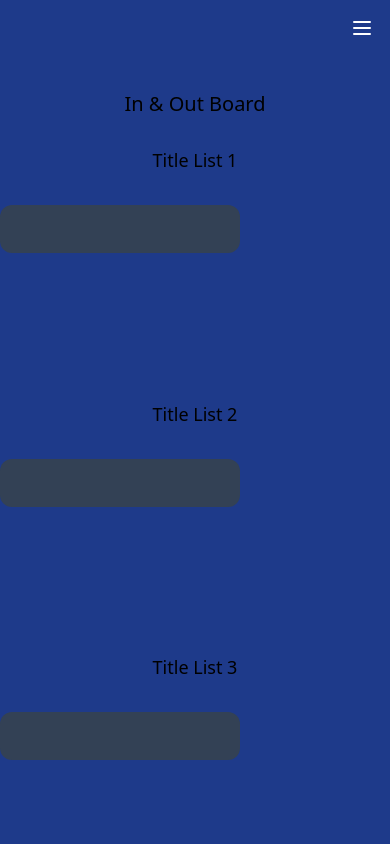
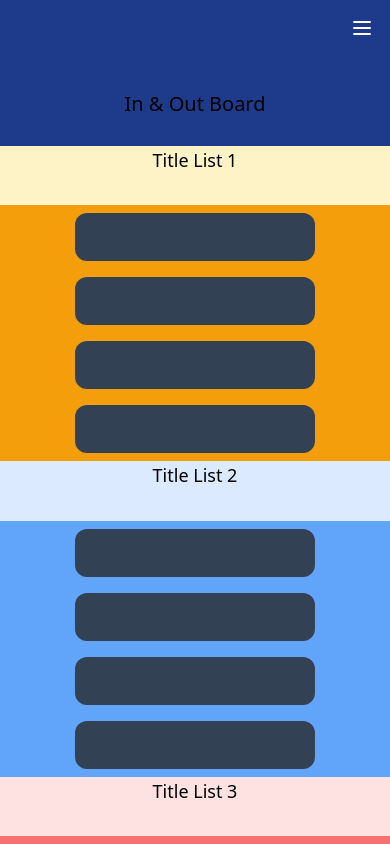
Before and after one commit to Suberror27/in_out_board, a Next.js app: page / in a window 390 px wide. Built offline with nearby package versions, Linux system fonts and the light colour scheme.

Commit message:
Added some cards that serve as list names and made them align center and also made it responsive for PC

```diff
--- a/pages/index.js
+++ b/pages/index.js
@@ -11,61 +11,68 @@ export default function Home() {
         </Head>
         <main id="mainContainer" className="bg-blue-900">
             <NavigationBar />
-          <div className="h-screen grid grid-rows-[10vh_1fr] md:grid-rows-[10vh_1fr]">
+            <div className="h-screen grid grid-rows-[10vh_1fr] md:grid-rows-[10vh_1fr]"> {/* Div that sets grid of Rows 10vh on the top for the header and the rest for the list of names */}
 
                 <header className="flex items-center justify-center">
                     <h1 className="text-xl md:text-4xl">In & Out Board</h1>
                 </header>
 
-              <div className="text-white flex">
+                <div className="text-white flex"> {/* Div that serves as wrapper for the rest of the rows set by parent Div (90vh) */}
 
-                  <div className="grid md:grid-cols-3 w-full">
+                    <div className="grid md:grid-cols-3 w-full"> {/* Div that serves as new grid template for 3 columns */}
 
-                      <div className="grid grid-rows-[7vh_1fr]">
+                        <div className="grid grid-rows-[7vh_1fr] bg-amber-500"> {/* First Div column than serves as grid template for two rows, first one 7vh and the second one rest of available height */}
 
-                          <div className="flex justify-center text-black">
+                            <div className="flex justify-center text-black bg-amber-100">
                                 <h1 className="text-lg md:text-2xl">Title List 1</h1>
                             </div>
 
-                          <div className="flex flex-col">
-                              <div className="bg-slate-700 rounded-xl w-[15rem] h-[3rem]"></div>
+                            <div className="container">
+                                <div className="flex flex-wrap justify-center">
+                                    <div className="bg-slate-700 rounded-xl w-[15rem] h-[3rem] m-2"></div>
+                                    <div className="bg-slate-700 rounded-xl w-[15rem] h-[3rem] m-2"></div>
+                                    <div className="bg-slate-700 rounded-xl w-[15rem] h-[3rem] m-2"></div>
+                                    <div className="bg-slate-700 rounded-xl w-[15rem] h-[3rem] m-2"></div>
+                                </div>
                             </div>
 
+                        </div> {/* End First Div column than serves as grid template for two rows, first one 7vh and the second one rest of available height */}
+                        <div className="grid grid-rows-[7vh_1fr] bg-blue-400"> {/* Second Div column than serves as grid template for two rows, first one 7vh and the second one rest of available height */}
+
+                            <div className="flex justify-center text-black bg-blue-100">
+                                <h1 className="text-lg md:text-2xl">Title List 2</h1>
                             </div>
 
-                      <div className="grid grid-rows-[7vh_1fr]">
-
-                        <div className="flex justify-center text-black">
-                            <h1 className="text-lg md:text-2xl">Title List 2</h1>
+                            <div className="container">
+                                <div className="flex flex-wrap justify-center">
+                                    <div className="bg-slate-700 rounded-xl w-[15rem] h-[3rem] m-2"></div>
+                                    <div className="bg-slate-700 rounded-xl w-[15rem] h-[3rem] m-2"></div>
+                                    <div className="bg-slate-700 rounded-xl w-[15rem] h-[3rem] m-2"></div>
+                                    <div className="bg-slate-700 rounded-xl w-[15rem] h-[3rem] m-2"></div>
                                 </div>
-                        <div className="flex flex-col">
-                            <div className="bg-slate-700 rounded-xl w-[15rem] h-[3rem]"></div>
                             </div>
 
+                        </div> {/* End of Second Div column than serves as grid template for two rows, first one 7vh and the second one rest of available height */}
+                        <div className="grid grid-rows-[7vh_1fr] bg-red-400"> {/* Third Div column than serves as grid template for two rows, first one 7vh and the second one rest of available height */}
+
+                            <div className="flex justify-center text-black bg-red-100">
+                                <h1 className="text-lg md:text-2xl">Title List 3</h1>
                             </div>
 
-                      <div className="grid grid-rows-[7vh_1fr]">
-                        <div className="flex justify-center text-black">
-                            <h1 className="text-lg md:text-2xl">Title List 3</h1>
+                            <div className="container">
+                                <div className="flex flex-wrap justify-center">
+                                    <div className="bg-slate-700 rounded-xl w-[15rem] h-[3rem] m-2"></div>
+                                    <div className="bg-slate-700 rounded-xl w-[15rem] h-[3rem] m-2"></div>
+                                    <div className="bg-slate-700 rounded-xl w-[15rem] h-[3rem] m-2"></div>
+                                    <div className="bg-slate-700 rounded-xl w-[15rem] h-[3rem] m-2"></div>
                                 </div>
-                        <div className="flex flex-col">
-                            <div className="bg-slate-700 rounded-xl w-[15rem] h-[3rem]"></div>
                             </div>
 
-                      </div>
-
-                  </div>
-
-              </div>
-
-          </div>
+                        </div> {/* End of Third Div column than serves as grid template for two rows, first one 7vh and the second one rest of available height */}
+                    </div> {/* End of Div that serves as new grid template for 3 columns */}
+                </div> {/* End of Div that serves as wrapper for the rest of the rows set by parent Div (90vh) */}
+            </div> {/* End of Div that sets grid of Rows 10vh on the top for the header and the rest for the list of names */}
         </main>
   </>
   );
 }
-
-
- {/* <h1 className="text-lg md:text-2xl">Users List 1</h1>
-                  <div className="bg-slate-700 rounded-xl w-[15rem] h-[3rem]">
-
-                  </div> */}
```
Lines whose indentation alone changed are shown as unchanged.
